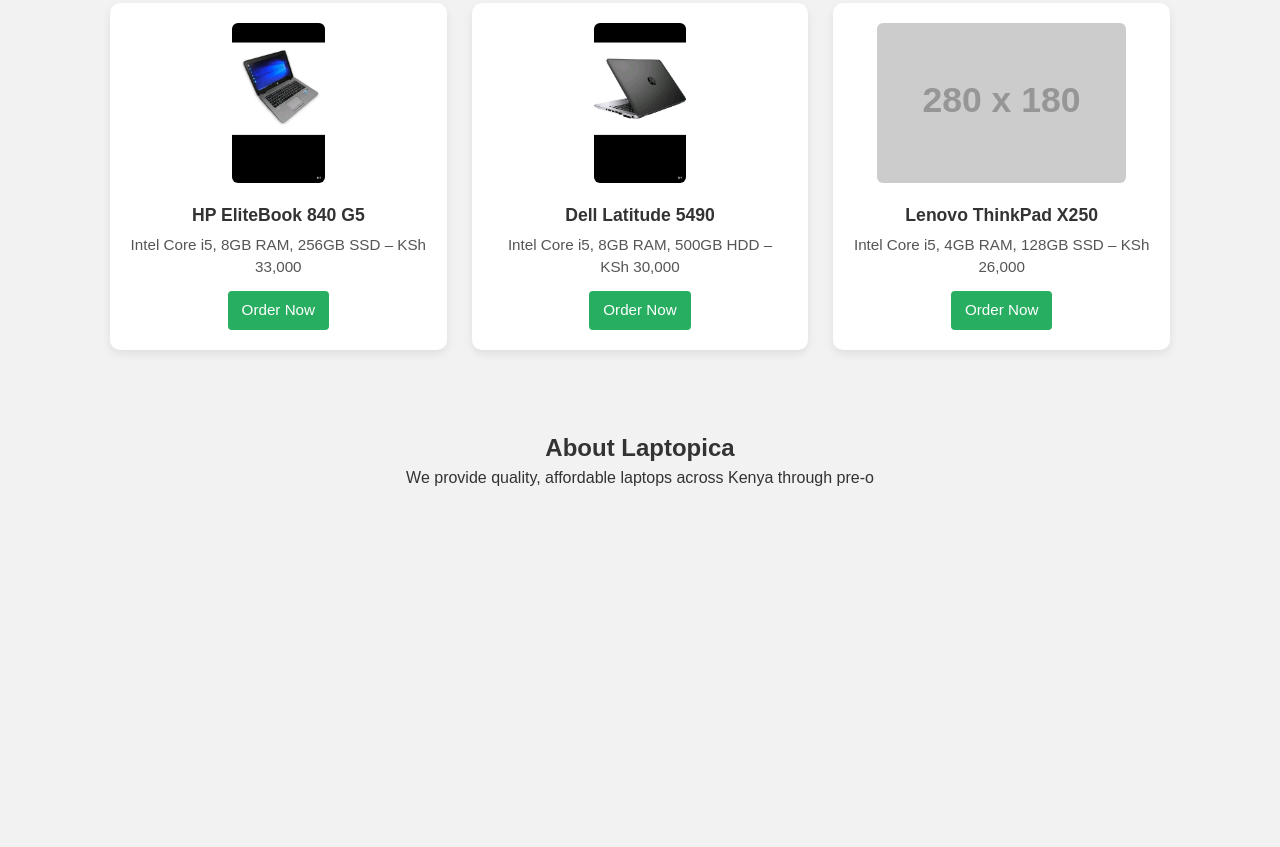
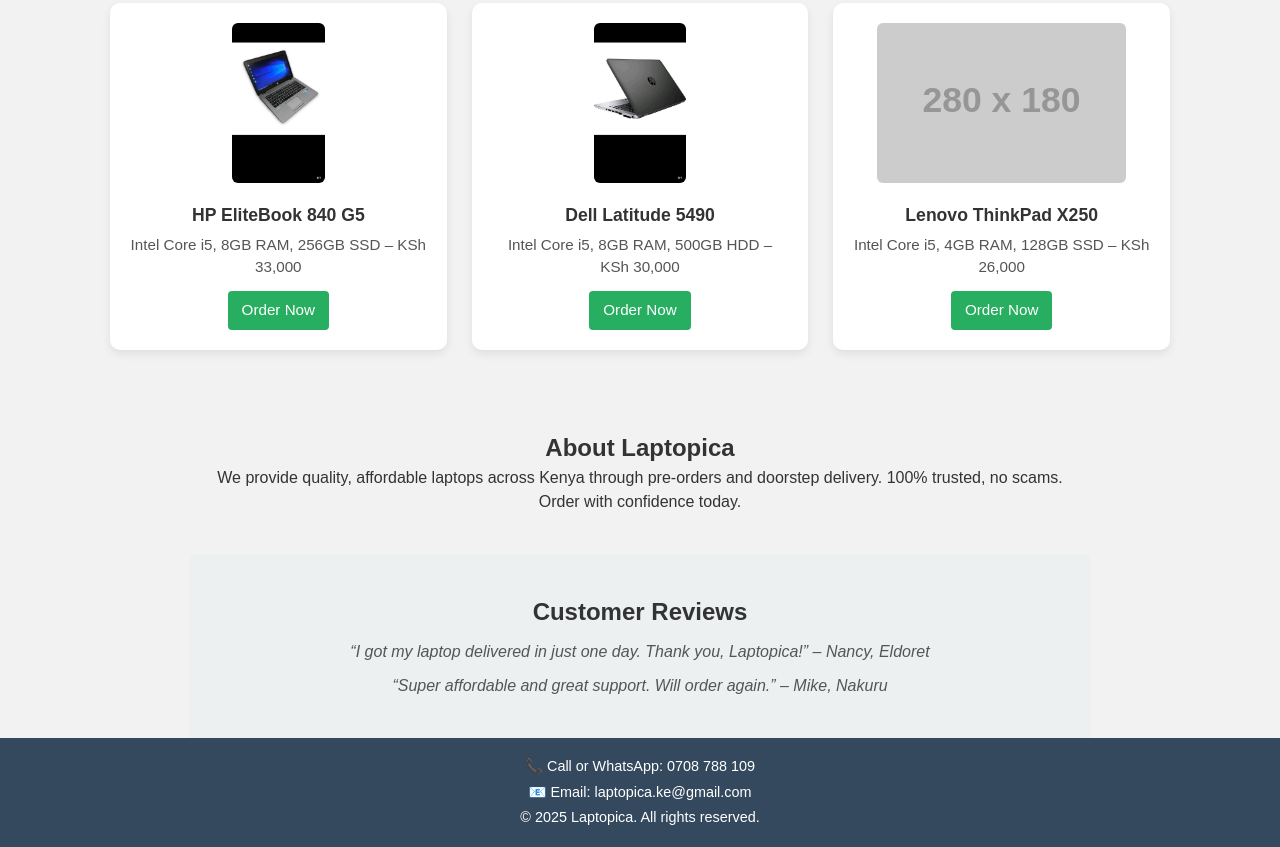
Before and after one commit to LaptopsKe/laptopica, a plain HTML site: page index.html in a window 1280 px wide. Shown: the part 379-1226 px from the top of the page. Before the commit the page ends 909 px from the top, so only its background shows below. Drawn offline with Linux system fonts and the light colour scheme; placeholder pictures from the web are drawn by us.

Commit message:
index.html

```diff
--- a/index.html
+++ b/index.html
@@ -191,4 +191,20 @@
 
 <section class="section">
   <h2>About Laptopica</h2>
-  <p>We provide quality, affordable laptops across Kenya through pre-o
+  <p>We provide quality, affordable laptops across Kenya through pre-orders and doorstep delivery. 100% trusted, no scams. Order with confidence today.</p>
+</section>
+
+<section class="section testimonials">
+  <h2>Customer Reviews</h2>
+  <p>“I got my laptop delivered in just one day. Thank you, Laptopica!” – Nancy, Eldoret</p>
+  <p>“Super affordable and great support. Will order again.” – Mike, Nakuru</p>
+</section>
+
+<footer>
+  <p>📞 Call or WhatsApp: 0708 788 109</p>
+  <p>📧 Email: laptopica.ke@gmail.com</p>
+  <p>&copy; 2025 Laptopica. All rights reserved.</p>
+</footer>
+
+</body>
+</html>
```
